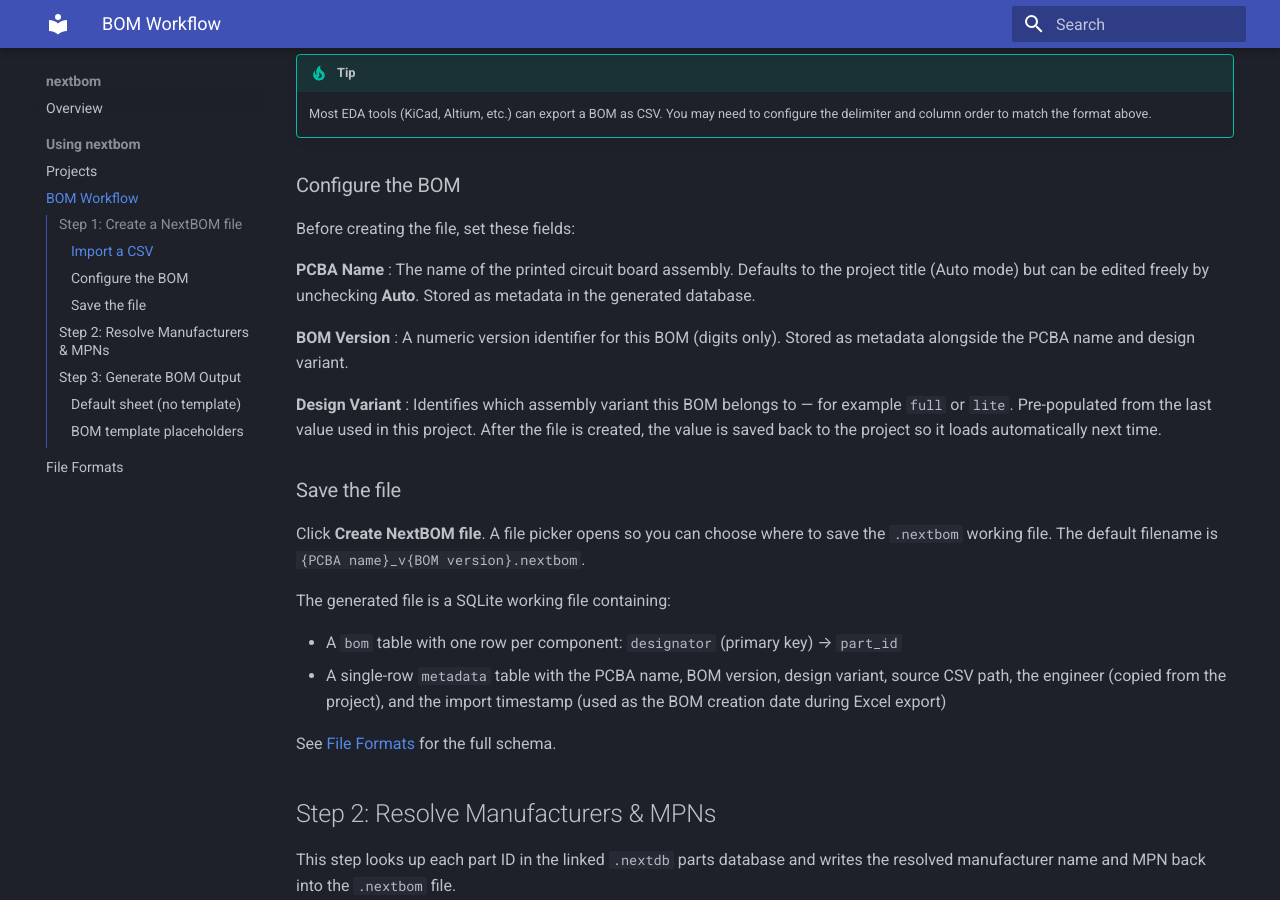
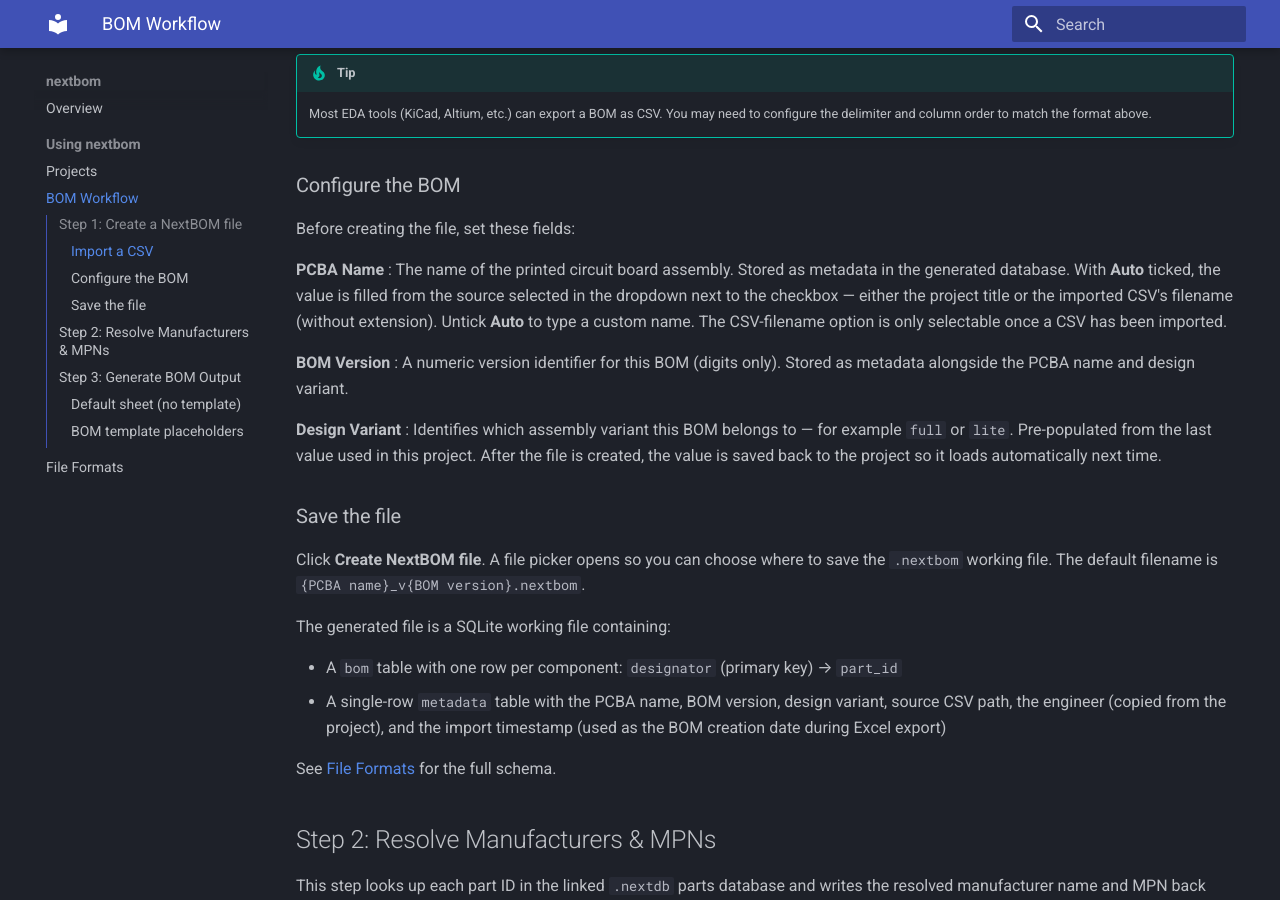
Before and after one commit to jakobgif/nextbom, an MkDocs documentation site: the page built from docs/workflow.md, in a window 1280 px wide and 900 px high, scrolled down 698 px. Built offline with MkDocs 1.6.1 and Material for MkDocs 9.7.7, drawn with Linux system fonts in a browser that asks for light colours.

Commit message:
Document the PCBA-name auto source picker in workflow.md
Co-Authored-By: Claude Sonnet 4.6 <noreply@anthropic.com>

```diff
--- a/docs/workflow.md
+++ b/docs/workflow.md
@@ -32,7 +32,7 @@ After a successful import, nextbom shows the file path and a checkmark.
 Before creating the file, set these fields:
 
 **PCBA Name**
-: The name of the printed circuit board assembly. Defaults to the project title (Auto mode) but can be edited freely by unchecking **Auto**. Stored as metadata in the generated database.
+: The name of the printed circuit board assembly. Stored as metadata in the generated database. With **Auto** ticked, the value is filled from the source selected in the dropdown next to the checkbox — either the project title or the imported CSV's filename (without extension). Untick **Auto** to type a custom name. The CSV-filename option is only selectable once a CSV has been imported.
 
 **BOM Version**
 : A numeric version identifier for this BOM (digits only). Stored as metadata alongside the PCBA name and design variant.
```
